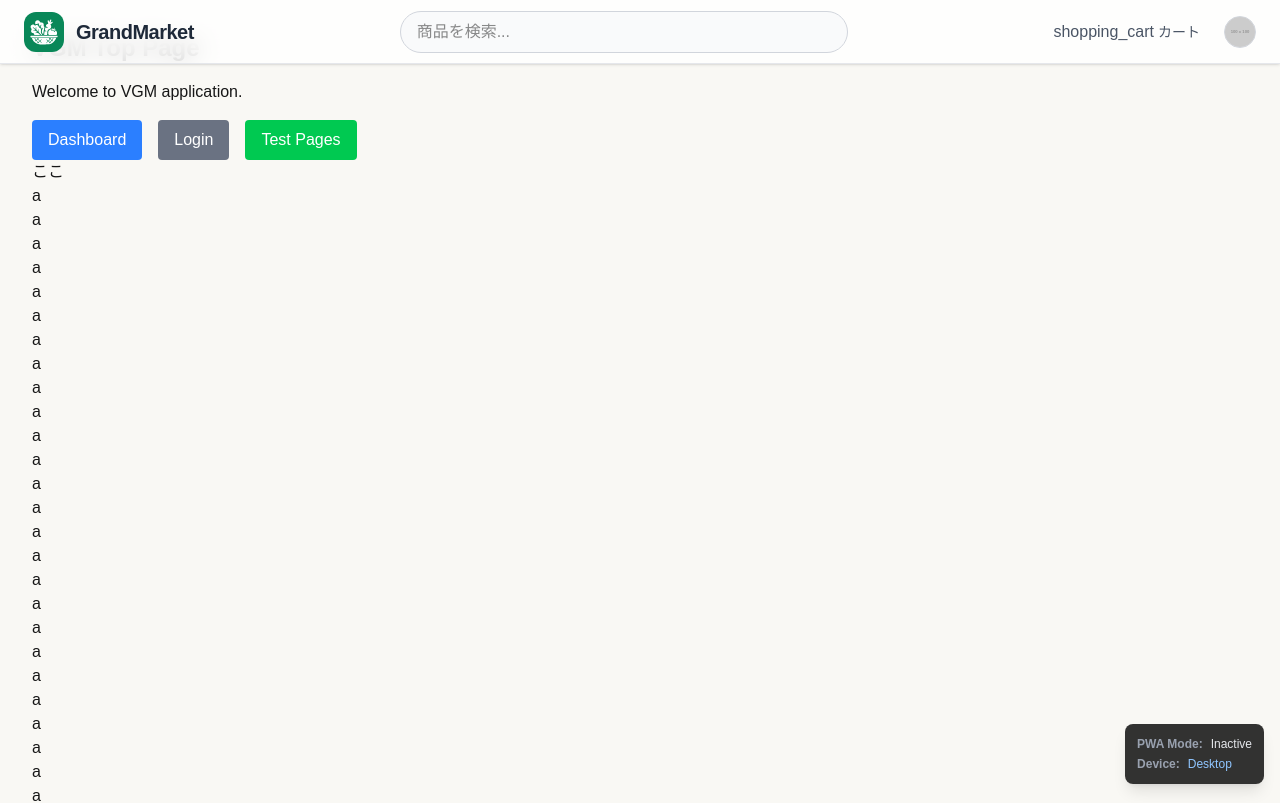
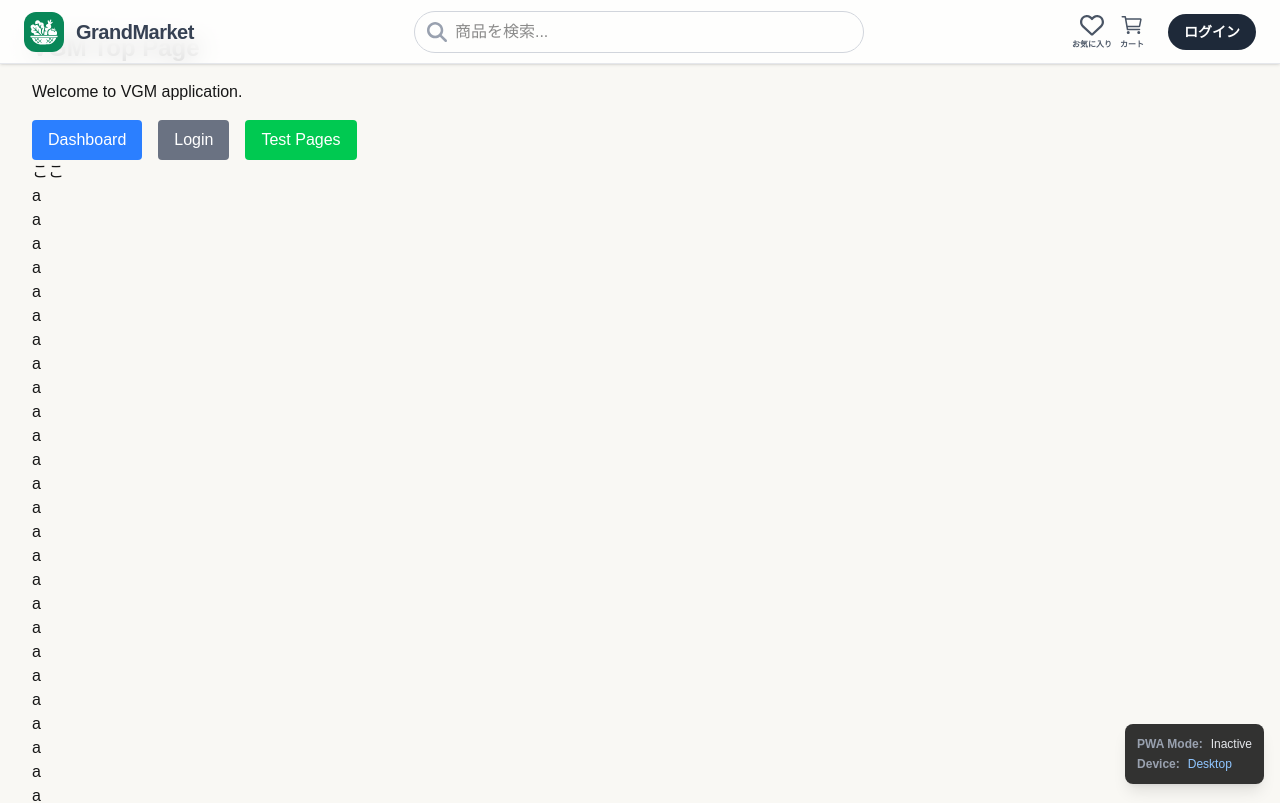
Before and after one commit to vegetables-market/vgm-fe, a Next.js app: page / in a window 1280 px wide. Shown: the top 803 px of the page. Built offline with nearby package versions, Linux system fonts and the light colour scheme.

Commit message:
`Headerコンポーネントをリファクタリングし、新規アイコンおよびスタイルを追加`

```diff
--- a/src/components/parts/Header.tsx
+++ b/src/components/parts/Header.tsx
@@ -1,44 +1,149 @@
-import React from "react";
+"use client";
+
+import React, { useState, useEffect } from "react";
 import Link from "next/link";
+import { useRouter } from "next/navigation";
+import { motion, AnimatePresence } from "framer-motion";
+import { useCart } from "@/context/CartContext";
+
+import { FaMagnifyingGlass, FaRegHeart } from "react-icons/fa6";
+import { IoCartOutline } from "react-icons/io5";
 
 const Header = () => {
+  const router = useRouter();
+  const [isMenuOpen, setIsMenuOpen] = useState(false);
+  const [isLoggedIn, setIsLoggedIn] = useState(false);
+  const { totalItems } = useCart();
+
+  useEffect(() => {
+    setIsLoggedIn(!!sessionStorage.getItem("harvest_is_logged_in"));
+  }, []);
+
+  const handleLogout = () => {
+    if (confirm("ログアウトしますか？")) {
+      sessionStorage.removeItem("harvest_is_logged_in");
+      setIsLoggedIn(false);
+      setIsMenuOpen(false);
+      router.push("/login");
+    }
+  };
+
   return (
     <header className="fixed z-50 w-full h-16 bg-white/80 backdrop-blur-md shadow-sm border-b border-gray-200 flex items-center justify-between px-6">
-      <div className="flex items-center">
+      <div className="flex items-center ">
         <Link
           href="/"
-          className="flex items-center gap-3 hover:opacity-80 transition-opacity"
+          className="flex items-center gap-3 hover:opacity-80 transition-opacity pr-3"
         >
           <div className="w-10 h-10 overflow-hidden rounded-xl flex items-center justify-center text-white font-bold">
             <img src="/icons/vgm-icon.svg" alt="GrandMarket Logo" />
           </div>
-          <h1 className="text-xl font-bold text-gray-800 tracking-tight">
+          <h1 className="text-xl font-bold text-gray-700 tracking-tight hidden sm:block">
             GrandMarket
           </h1>
         </Link>
       </div>
 
-      <div className="flex-1 max-w-md mx-6">
+      <div className="flex-1 max-w-md mx-6 hidden md:block">
+        <div className="relative group">
+          <div className="absolute inset-y-0 left-0 pl-3 flex items-center pointer-events-none ">
+            <FaMagnifyingGlass className="text-gray-400 text-xl group-hover:text-gray-500 group-focus-within:text-emerald-600 group-focus-within:group-hover:text-emerald-600 transition-colors " />
+          </div>
           <input
             type="text"
             placeholder="商品を検索..."
-          className="w-full px-4 py-2 rounded-full border border-gray-300 bg-gray-50 focus:outline-none focus:ring-2 focus:ring-amber-500 focus:bg-white transition-all"
+            className="w-full pl-10 pr-4 py-2 rounded-full outline-1 outline-gray-300  bg-transparent hover:bg-green-50 hover:outline-gray-400 focus:outline-none focus:ring-2 focus:ring-emerald-600 focus:bg-green-50   transition-all"
           />
         </div>
+      </div>
 
-      <div className="flex items-center gap-6 text-gray-600">
-        <button className="flex items-center gap-1 hover:text-amber-600 transition-colors">
-          <span className="material-icons-outlined">shopping_cart</span>
-          <span className="text-sm font-medium">カート</span>
+      <div className="flex items-center gap-4 sm:gap-6 text-gray-600">
+        <div className="flex gap-2">
+          {/* お気に入り */}
+          <Link
+            href="/favorites"
+            className="flex flex-col items-center justify-center gap-0.5 hover:text-amber-600 transition-colors"
+          >
+            <FaRegHeart className="text-xl sm:text-2xl" />
+            <span className="text-[8px] font-bold">お気に入り</span>
+          </Link>
+
+          {/* カート */}
+          <Link
+            href="/basket"
+            className="flex flex-col items-center justify-center gap-0.5 hover:text-amber-600 transition-colors"
+          >
+            <div className="relative">
+              <IoCartOutline className="text-xl sm:text-2xl" />
+              {totalItems > 0 && (
+                <span className="absolute -top-1.5 -right-1.5 bg-red-500 text-white text-[8px] font-bold w-4 h-4 rounded-full flex items-center justify-center border border-white">
+                  {totalItems}
+                </span>
+              )}
+            </div>
+            <span className="text-[8px] font-bold">カート</span>
+          </Link>
+        </div>
+
+        {/* ユーザーメニュー */}
+        {isLoggedIn ? (
+          <div className="relative">
+            <button
+              onClick={() => setIsMenuOpen(!isMenuOpen)}
+              className="w-8 h-8 rounded-full bg-gray-200 overflow-hidden cursor-pointer border border-gray-300 hover:ring-2 hover:ring-amber-500 transition-all flex items-center justify-center"
+            >
+              {/* プレースホルダーまたは実際のアイコン */}
+              <span className="text-xs font-bold text-gray-500">USER</span>
+              {/* <img src="https://placehold.co/100" alt="User" className="w-full h-full object-cover" /> */}
             </button>
-        <div className="w-8 h-8 rounded-full bg-gray-200 overflow-hidden cursor-pointer border border-gray-300">
-          {/* アイコン画像のプレースホルダー */}
-          <img
-            src="https://placehold.co/100"
-            alt="User"
-            className="w-full h-full object-cover"
+
+            <AnimatePresence>
+              {isMenuOpen && (
+                <>
+                  <div
+                    className="fixed inset-0 z-10"
+                    onClick={() => setIsMenuOpen(false)}
                   />
+                  <motion.div
+                    initial={{ opacity: 0, y: 10 }}
+                    animate={{ opacity: 1, y: 0 }}
+                    exit={{ opacity: 0 }}
+                    className="absolute right-0 mt-2 w-48 bg-white rounded-xl shadow-xl border border-gray-100 py-1 z-20 overflow-hidden"
+                  >
+                    <Link
+                      href="/profile"
+                      className="block px-4 py-3 text-sm text-gray-700 hover:bg-gray-50 font-bold"
+                      onClick={() => setIsMenuOpen(false)}
+                    >
+                      マイページ
+                    </Link>
+                    <Link
+                      href="/basket"
+                      className="block px-4 py-3 text-sm text-gray-700 hover:bg-gray-50 font-bold"
+                      onClick={() => setIsMenuOpen(false)}
+                    >
+                      カートを見る
+                    </Link>
+                    <div className="h-px bg-gray-100 my-1 mx-4"></div>
+                    <button
+                      onClick={handleLogout}
+                      className="w-full text-left px-4 py-3 text-sm text-red-500 hover:bg-red-50 font-bold"
+                    >
+                      ログアウト
+                    </button>
+                  </motion.div>
+                </>
+              )}
+            </AnimatePresence>
           </div>
+        ) : (
+          <Link
+            href="/login"
+            className="text-sm font-bold bg-gray-800 text-white px-4 py-2 rounded-full hover:bg-gray-700 transition"
+          >
+            ログイン
+          </Link>
+        )}
       </div>
     </header>
   );
```
Also changed, not shown: src/components/Header.tsx (+93 -30 lines). Lines whose indentation alone changed are shown as unchanged.
